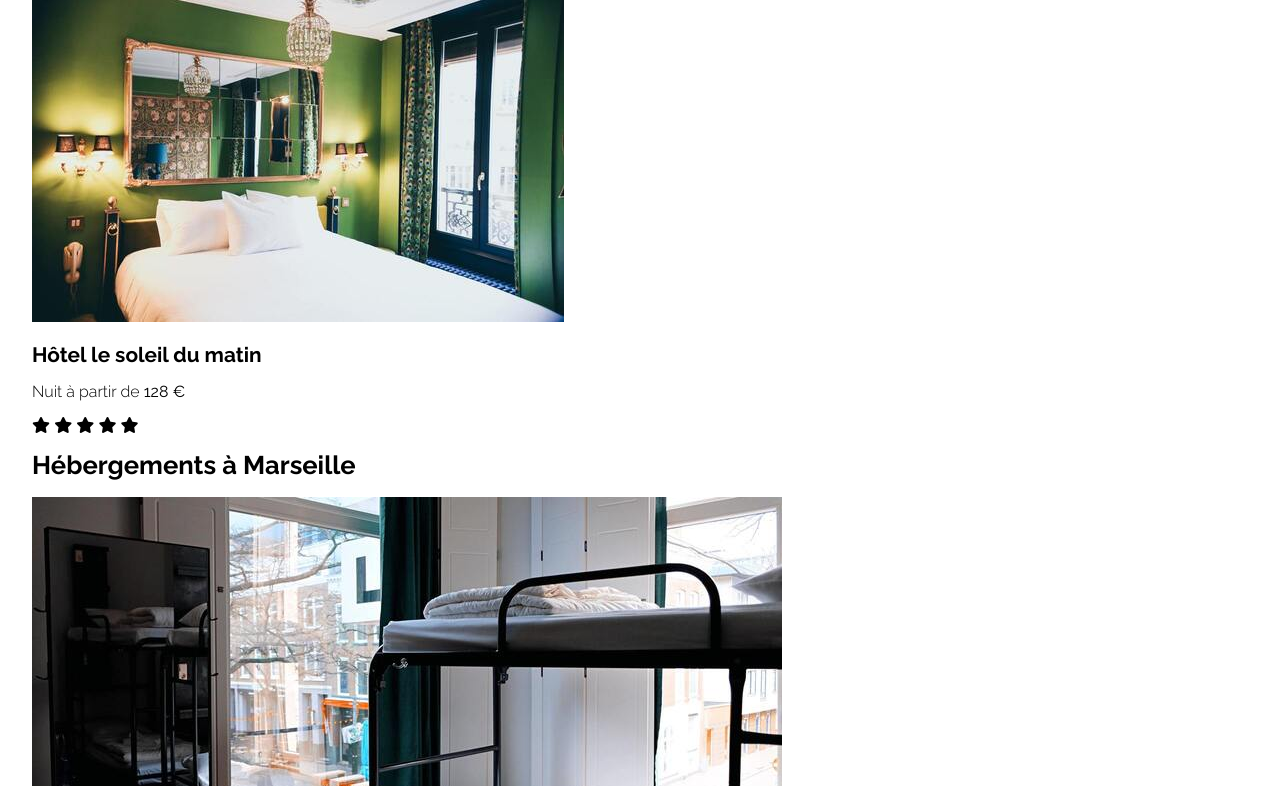
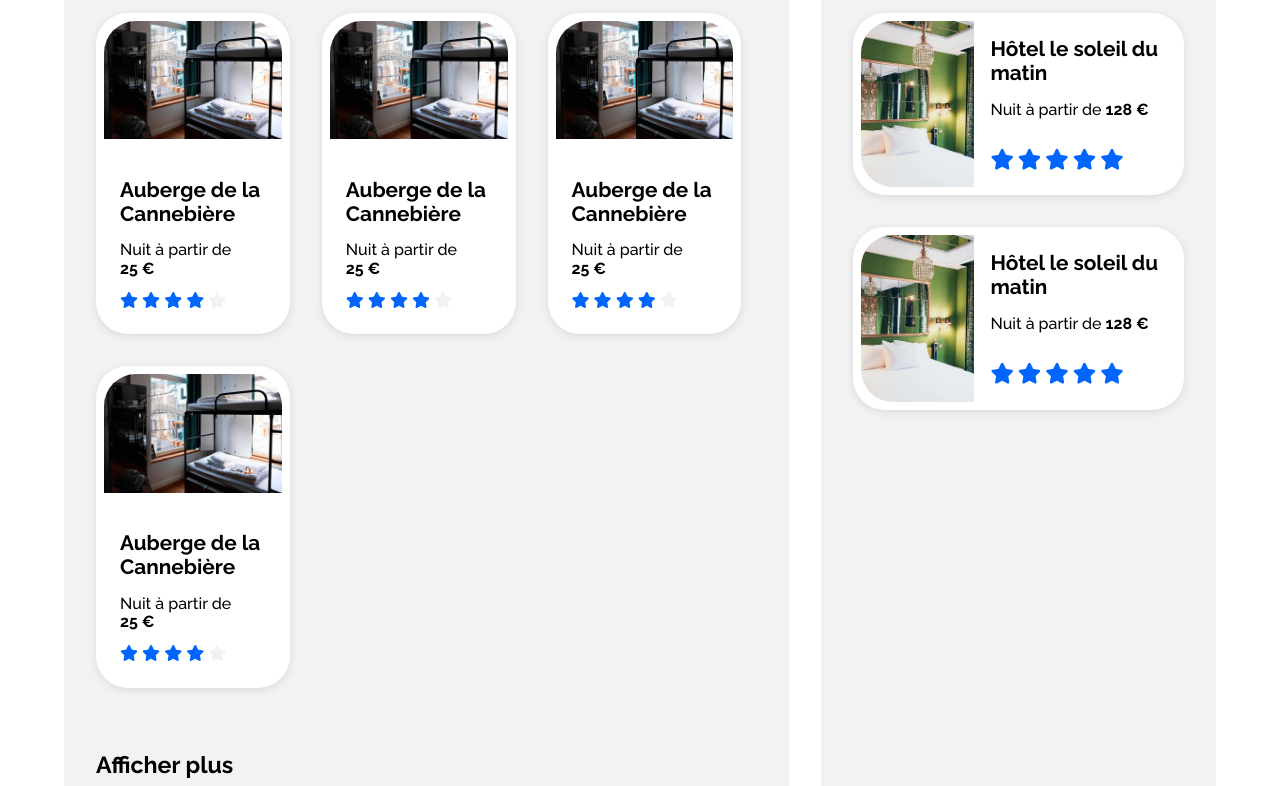
Before and after one commit to logic-fabric/LoicMangin_2_07122020, a plain HTML site: page index.html in a window 1280 px wide. Shown: the part 678-1464 px from the top of the page. Drawn offline with Linux system fonts and the light colour scheme.

Commit message:
style: styling cards and hostings areas

```diff
--- a/css/main.css
+++ b/css/main.css
@@ -14,6 +14,7 @@ html {
   --grid-2: 1rem;
   --grid-3: 2rem;
   --grid-4: 4rem;
+  --grid-5: 8rem;
 
   /* Colors: */
   --primary-500: #0065fc; /* corporate identity color: royal blue */
@@ -45,7 +46,7 @@ html {
   color: var(--grey-900);
   font-family: var(--primary-font);
   font-size: var(--txt-size);
-  font-weight: 300;
+  font-weight: 400;
 }
 
 h1 {
@@ -65,7 +66,6 @@ h3 {
 
 a {
   color: var(--grey-900);
-  font-weight: 400;
   text-decoration: none;
 }
 
@@ -103,7 +103,7 @@ ul {
    ==== */
 
 .page-wrapper {
-  margin: var(--grid-1) var(--grid-3) 0 var(--grid-3);
+  margin: var(--grid-1) var(--grid-4) 0 var(--grid-4);
 }
 
 /* ======
@@ -294,14 +294,146 @@ h2.standfirst {
 /* --------
    Hostings
    -------- */
+#hostings {
+  display: flex;
+  flex-direction: row-reverse;
+  justify-content: space-between;
+}
+#hostings section {
+  padding: var(--grid-3);
+  border-radius: var(--grid-2);
+
+  background: var(--grey-100);
+}
+#hostings h2 {
+  margin-bottom: var(--grid-3);
+}
+
 #hostings h3,
-#activities h3 {
+.popular-hostings i {
   font-size: var(--h4-size);
+}
+
+.popular-hostings {
+  flex: 4;
+
+  margin-left: var(--grid-2);
+}
+.popular-hostings__header {
+  display: flex;
+  justify-content: space-between;
+}
+.popular-hostings__header i {
+  margin: var(--grid-2) 0;
+}
+
+.popular-cards {
+  display: flex;
+  flex-wrap: wrap;
+}
+
+.town-hostings {
+  flex: 8;
+
+  margin-right: var(--grid-2);
+}
+
+.town-hostings__articles {
+  display: flex;
+  flex-wrap: wrap;
+}
+.town-hostings__articles .card {
+  max-width: calc((100% - 4 * var(--grid-3)) / 3);
+}
+
+.town-hostings a.see-more {
+  display: inline-block;
+
+  margin: var(--grid-3) 0;
+
+  font-size: var(--h3-size);
+  font-weight: 700;
 }
 
 /* ----------
    Activities
    ---------- */
+
+#activities h3 {
+  font-size: var(--h4-size);
+}
+
+/* ==============
+   CARD COMPONENT
+   ============== */
+
+.card {
+  margin: 0 var(--grid-3) var(--grid-3) 0;
+  padding: var(--grid-1);
+  border-radius: var(--grid-3);
+  box-shadow: 0 var(--grid-xs) var(--grid-1) rgba(0, 0, 0, 0.1);
+  overflow: hidden;
+
+  background: white;
+
+  cursor: pointer;
+}
+.card:nth-child(3n) {
+  margin-right: 0;
+}
+.card--left-sided-img {
+  display: flex;
+
+  margin: 0 0 var(--grid-3) 0;
+}
+
+.card__img {
+  height: calc(1.1 * var(--grid-5));
+  border-radius: var(--grid-3) var(--grid-3) 0 0;
+  overflow: hidden;
+}
+.card--left-sided-img .card__img {
+  flex: 2;
+
+  height: calc(1.3 * var(--grid-5));
+  border-radius: var(--grid-3) 0 0 var(--grid-3);
+}
+.card__img img {
+  width: 100%;
+  object-fit: cover;
+}
+.card--left-sided-img .card__img img {
+  width: 100%;
+  height: 100%;
+}
+
+.card__infos {
+  position: relative;
+
+  padding: var(--grid-2);
+}
+.card--left-sided-img .card__infos {
+  flex: 3;
+}
+
+.card__title {
+  margin: 0;
+}
+
+.card__text {
+  margin-bottom: var(--grid-3);
+}
+
+.card__rating {
+  position: absolute;
+  bottom: 0;
+}
+.card__rating .fa-star {
+  color: var(--primary-500);
+}
+.card__rating .fa-star.disabled {
+  color: var(--grey-100);
+}
 
 /* ======
    FOOTER
--- a/index.html
+++ b/index.html
@@ -18,7 +18,7 @@
   <link rel="apple-touch-icon" href="icon.png" />
 
   <!-- Font and icons -->
-  <link rel="stylesheet" href="https://fonts.googleapis.com/css2?family=Raleway:wght@300;400;500;700&display=swap">
+  <link rel="stylesheet" href="https://fonts.googleapis.com/css2?family=Raleway:wght@300;500;700&display=swap">
   <script src="https://kit.fontawesome.com/3bb16c2ef8.js" crossorigin="anonymous"></script>
 
   <!-- Reset CSS -->
@@ -111,15 +111,19 @@
 
       <div id="hostings">
         <section class="popular-hostings">
+          <div class="popular-hostings__header">
             <h2>Les plus populaires</h2>
             <i class="fas fa-chart-line"></i>
+          </div>
 
-          <article class="card card--hosting card--left-sided-img">
+          <div class="popular-cards">
+            <article class="card card--left-sided-img">
               <div class="card__img">
                 <img src="img/hostings/hotel-soleil-matin.jpg"
                     alt="Une chambre de l'Hôtel Le soleil du matin" />
               </div>
 
+              <div class="card__infos">
                 <h3 class="card__title">Hôtel le soleil du matin</h3>
 
                 <p class="card__text">Nuit à partir de <b>128&nbsp;€</b></p>
@@ -131,19 +135,44 @@
                   <i class="fas fa-star"></i>
                   <i class="fas fa-star"></i>
                 </p>
+              </div>
             </article>
+
+            <article class="card card--left-sided-img">
+              <div class="card__img">
+                <img src="img/hostings/hotel-soleil-matin.jpg"
+                    alt="Une chambre de l'Hôtel Le soleil du matin" />
+              </div>
+
+              <div class="card__infos">
+                <h3 class="card__title">Hôtel le soleil du matin</h3>
+
+                <p class="card__text">Nuit à partir de <b>128&nbsp;€</b></p>
+
+                <p class="card__rating">
+                  <i class="fas fa-star"></i>
+                  <i class="fas fa-star"></i>
+                  <i class="fas fa-star"></i>
+                  <i class="fas fa-star"></i>
+                  <i class="fas fa-star"></i>
+                </p>
+              </div>
+            </article>
+          </div>
         </section>
 
         <section class="town-hostings">
           <h2>Hébergements à Marseille</h2>
 
-          <article class="card card--hosting">
+          <div class="town-hostings__articles">
+            <article class="card">
               <div class="card__img">
                 <img src="img/hostings/auberge-cannebiere.jpg"
                     alt="Une chambre de l'auberge de la Cannebière" />
               </div>
 
-            <h3>Auberge de la Cannebière</h3>
+              <div class="card__infos">
+                <h3 class="card__title">Auberge de la Cannebière</h3>
 
                 <p class="card__text">Nuit à partir de <b>25&nbsp;€</b></p>
 
@@ -152,9 +181,76 @@
                   <i class="fas fa-star"></i>
                   <i class="fas fa-star"></i>
                   <i class="fas fa-star"></i>
+                  <i class="fas fa-star disabled"></i>
+                </p>
+              </div>
+            </article>
+
+            <article class="card card--hosting">
+              <div class="card__img">
+                <img src="img/hostings/auberge-cannebiere.jpg"
+                    alt="Une chambre de l'auberge de la Cannebière" />
+              </div>
+
+              <div class="card__infos">
+                <h3 class="card__title">Auberge de la Cannebière</h3>
+
+                <p class="card__text">Nuit à partir de <b>25&nbsp;€</b></p>
+
+                <p class="card__rating">
                   <i class="fas fa-star"></i>
+                  <i class="fas fa-star"></i>
+                  <i class="fas fa-star"></i>
+                  <i class="fas fa-star"></i>
+                  <i class="fas fa-star disabled"></i>
                 </p>
+              </div>
             </article>
+
+            <article class="card card--hosting">
+              <div class="card__img">
+                <img src="img/hostings/auberge-cannebiere.jpg"
+                    alt="Une chambre de l'auberge de la Cannebière" />
+              </div>
+
+              <div class="card__infos">
+                <h3 class="card__title">Auberge de la Cannebière</h3>
+
+                <p class="card__text">Nuit à partir de <b>25&nbsp;€</b></p>
+
+                <p class="card__rating">
+                  <i class="fas fa-star"></i>
+                  <i class="fas fa-star"></i>
+                  <i class="fas fa-star"></i>
+                  <i class="fas fa-star"></i>
+                  <i class="fas fa-star disabled"></i>
+                </p>
+              </div>
+            </article>
+
+            <article class="card card--hosting">
+              <div class="card__img">
+                <img src="img/hostings/auberge-cannebiere.jpg"
+                    alt="Une chambre de l'auberge de la Cannebière" />
+              </div>
+
+              <div class="card__infos">
+                <h3 class="card__title">Auberge de la Cannebière</h3>
+
+                <p class="card__text">Nuit à partir de <b>25&nbsp;€</b></p>
+
+                <p class="card__rating">
+                  <i class="fas fa-star"></i>
+                  <i class="fas fa-star"></i>
+                  <i class="fas fa-star"></i>
+                  <i class="fas fa-star"></i>
+                  <i class="fas fa-star disabled"></i>
+                </p>
+              </div>
+            </article>
+          </div>
+
+          <a class="see-more" href="#">Afficher plus</a>
         </section>
       </div>
 
```
Lines whose indentation alone changed are shown as unchanged.
